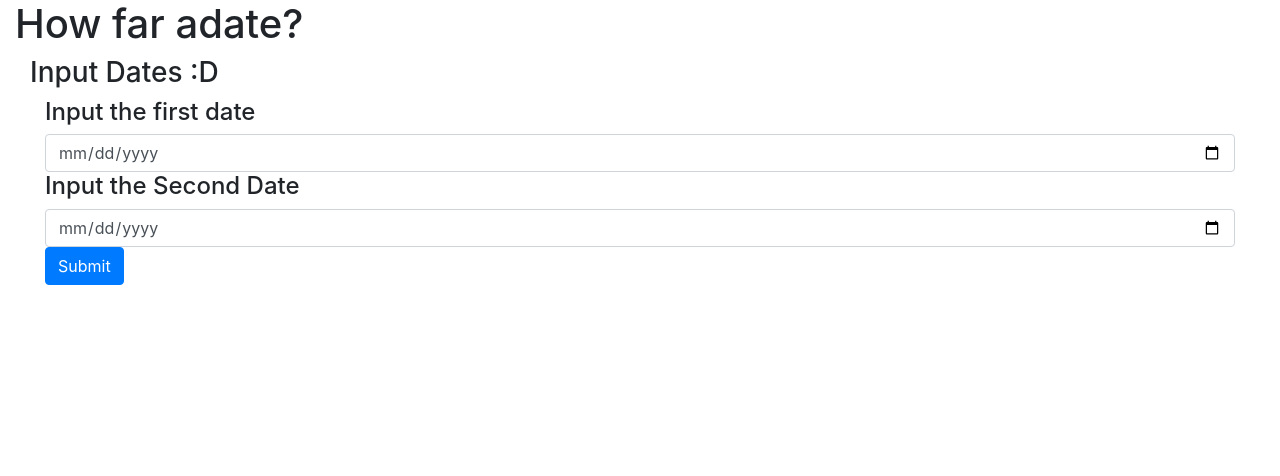
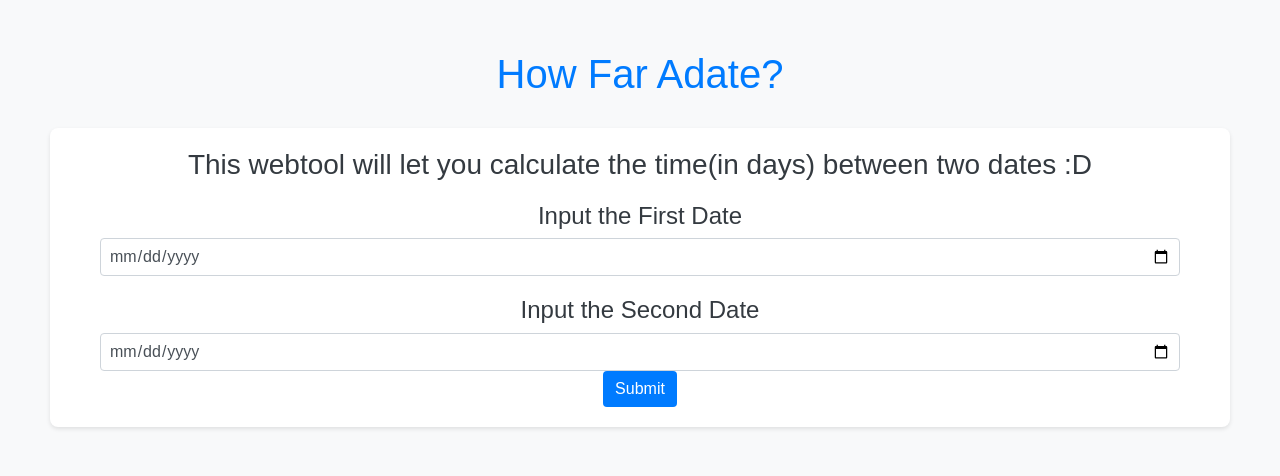
Before and after one commit to MauricioAlvarez-21/HowFarAreDate, a Flask app: page / in a window 1280 px wide. Shown: the top 476 px of the page. Run offline with Flask 3, Linux system fonts and the light colour scheme; some libraries are stand-ins or nearby versions.

Commit message:
Add files via upload

```diff
--- a/app.py
+++ b/app.py
@@ -7,11 +7,11 @@ app=Flask(__name__)
 app.config['SECRET_KEY']='MauricioRafael2103'
 
 @app.route('/solution', methods=['GET', 'POST'])
-def solution(diff):
+def solution(diff, date1, date2):
     answr=str(diff)
     resp=answr.split()
     return render_template('solution.html',
-    difference=resp[0]+" days")
+    difference=(resp[0]+" days"), date1=date1, date2=date2)
 
 @app.route('/')
 @app.route('/calculation', methods=['GET', 'POST'])
@@ -24,7 +24,7 @@ def calculation():
             diff= date2-date1
         else:
             diff=date1-date2
-        return solution(diff)
+        return solution(diff, date1, date2)
     return render_template('calculation.html', form=form)
 
 
--- a/templates/calculation.html
+++ b/templates/calculation.html
@@ -1,24 +1,67 @@
 <!doctype html>
+<!DOCTYPE html>
 <html lang="en">
 <head>
-    <!-- Required meta tags -->
-    <meta charset="utf-8">
-    <meta name="viewport" content="width=device-width, initial-scale=1, shrink-to-fit=no">
+  <meta charset="UTF-8">
+  <meta name="viewport" content="width=device-width, initial-scale=1.0">
+  <title>How Far Adate?</title>
+  <link rel="stylesheet" href="https://stackpath.bootstrapcdn.com/bootstrap/4.5.0/css/bootstrap.min.css" integrity="sha384-9aIt2nRpC12Uk9gS9baDl411NQApFmC26EwAOH8WgZl5MYYxFfc+NcPb1dKGj7Sk" crossorigin="anonymous">
+  <style>
+    body {
+      font-family: Arial, sans-serif;
+      background-color: #f8f9fa;
+      margin: 0;
+      padding: 0;
+    }
 
-    <!-- Bootstrap CSS -->
-    <link rel="stylesheet" href="https://stackpath.bootstrapcdn.com/bootstrap/4.5.0/css/bootstrap.min.css" integrity="sha384-9aIt2nRpC12Uk9gS9baDl411NQApFmC26EwAOH8WgZl5MYYxFfc+NcPb1dKGj7Sk" crossorigin="anonymous">
+    .container-fluid {
+      text-align: center;
+      padding: 50px;
+    }
 
-    <title>How far adate?</title>
+    h1 {
+      color: #007bff;
+    }
+
+    form {
+      margin-top: 30px;
+      background-color: #fff;
+      padding: 20px;
+      border-radius: 8px;
+      box-shadow: 0 2px 4px rgba(0, 0, 0, 0.1);
+    }
+
+    h3 {
+      color: #343a40;
+      margin-bottom: 20px;
+    }
+
+    h4 {
+      color: #343a40;
+      margin-top: 20px;
+    }
+
+    .form-control {
+      border: 1px solid #ced4da;
+      border-radius: 4px;
+      padding: 8px;
+    }
+
+    .btn-primary {
+      background-color: #007bff;
+      border: none;
+    }
+  </style>
 </head>
 <body>
   <div class="container-fluid">
-        <h1> How far adate?</h1>
+    <h1>How Far Adate?</h1>
     <form action="{{ url_for('calculation') }}" method="post">
       {{ form.csrf_token }}
       <div class="col">
-              <h3>Input Dates :D</h3>
+        <h3>This webtool will let you calculate the time(in days) between two dates :D</h3>
         <div class="col">
-                <h4>Input the first date</h4>
+          <h4>Input the First Date</h4>
           {{ form.date1(class="form-control") }}
         </div>
         <div class="col">
```
Also changed, not shown: templates/solution.html (+32 -12 lines). Lines whose indentation alone changed are shown as unchanged.
